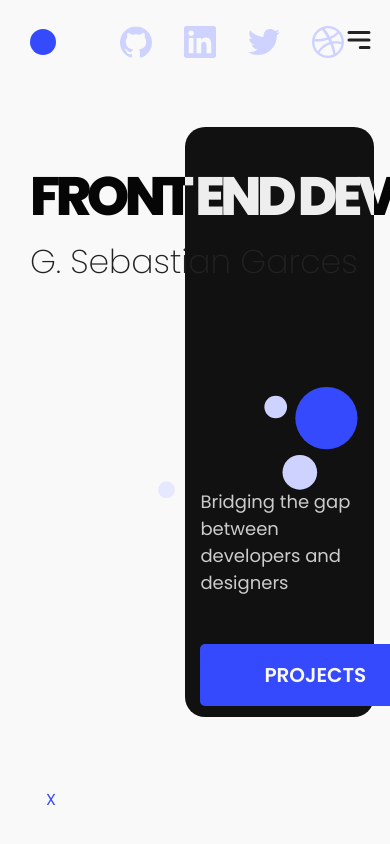
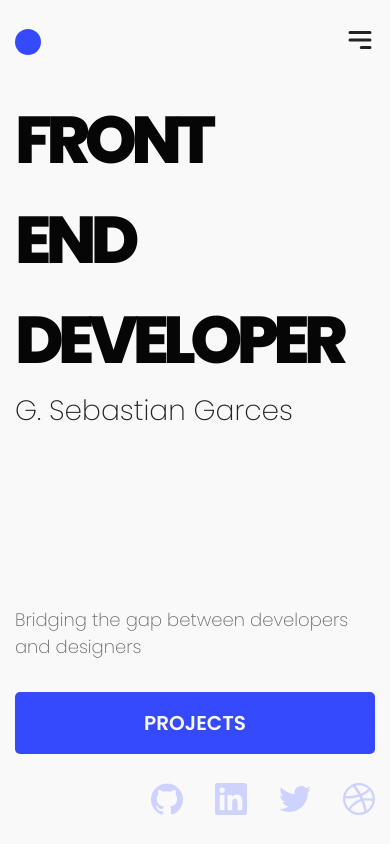
Before and after one commit to SebastianGarces/gsgarces, a Next.js app: page / in a window 390 px wide. Built offline with nearby package versions, Linux system fonts and the light colour scheme.

Commit message:
continued work with responsive layout - set clamp and fallback on text

```diff
--- a/src/components/shared/BottomNav.jsx
+++ b/src/components/shared/BottomNav.jsx
@@ -1,13 +1,46 @@
 import { NavLink } from './NavLink'
 import styled from 'styled-components'
+import { Github, Linkedin, Twitter, Dribbble } from '../svg'
+import colors from '../../utils/colors'
 
 export const BottomNav = () => {
 	return (
 		<Footer>
 			<NavContainer>
-				<TopNav>
-					<NavLink href="/projects">X</NavLink>
-				</TopNav>
+				<Socials>
+					<IconWrapper
+						href="https://github.com/SebastianGarces"
+						target="_blank"
+						aria-label="Github Profile"
+						rel="noopener"
+					>
+						<Github />
+					</IconWrapper>
+					<IconWrapper
+						href="https://www.linkedin.com/in/gsebastiangarces/"
+						target="_blank"
+						aria-label="LinkedIn Profile"
+						rel="noopener"
+					>
+						<Linkedin />
+					</IconWrapper>
+					<IconWrapper
+						href="https://twitter.com/gsgarces"
+						target="_blank"
+						aria-label="Twitter Profile"
+						rel="noopener"
+					>
+						<Twitter />
+					</IconWrapper>
+					<IconWrapper
+						href="https://dribbble.com/g_sebastian"
+						target="_blank"
+						aria-label="Dribbble Profile"
+						rel="noopener"
+					>
+						<Dribbble />
+					</IconWrapper>
+				</Socials>
 			</NavContainer>
 		</Footer>
 	)
@@ -17,23 +50,44 @@ const Footer = styled.footer`
 	display: none;
 	grid-area: bot-nav;
 
-	@media (max-width: 1024px) {
-		display: grid;
-		grid-template-columns: 1rem 1fr 1rem;
-		grid-template-areas: '... nav ...';
+	@media (max-width: 768px) {
+		display: flex;
 	}
 `
 
-const TopNav = styled.nav`
-	padding: 1rem 0;
+const NavContainer = styled.div`
+	display: flex;
+	justify-content: flex-end;
+	align-items: center;
 	width: 100%;
-	display: flex;
-	align-items: center;
 `
 
-const NavContainer = styled.div`
+const Socials = styled.div`
 	grid-area: nav;
 	display: flex;
 	justify-content: center;
 	align-items: center;
+
+	a {
+		svg {
+			path {
+				transition: fill 150ms ease-in-out;
+			}
+		}
+
+		&:hover,
+		&:focus {
+			svg {
+				path {
+					fill: ${colors('main.primary')};
+				}
+			}
+		}
+	}
 `
+
+const IconWrapper = styled.a`
+	display: flex;
+	align-items: center;
+	margin-left: 2rem;
+`
--- a/src/components/shared/Layout.jsx
+++ b/src/components/shared/Layout.jsx
@@ -18,16 +18,12 @@ export const Layout = ({ children }) => {
 }
 
 const Container = styled.div`
-	height: 100vh;
-	width: 100vw;
-	overflow: hidden;
+	min-height: 100vh;
 	color: ${colors('main.primary')};
 
 	display: grid;
 	grid-template-columns: repeat(13, 1fr);
 	grid-gap: 20px;
-
-	justify-content: center;
 
 	@media (max-width: 1024px) {
 		grid-gap: 0px;
@@ -43,22 +39,19 @@ const ContentWrapper = styled.main`
 		'top-nav'
 		'...';
 
-	@media (max-width: 1024px) {
+	@media (max-width: 2200px) {
 		grid-column: 2/13;
+		grid-template-rows: 90px 1fr 50px;
+	}
+
+	@media (max-width: 768px) {
+		grid-column: 1/14;
+		padding: 0 15px;
 		grid-template-rows: 90px 1fr 90px;
 		grid-template-areas:
 			'top-nav'
 			'.......'
 			'bot-nav';
-	}
-
-	@media (max-width: 835px) {
-		grid-column: 1/14;
-		padding: 0 30px;
-	}
-
-	@media (min-width: 1024px) {
-		grid-column: 2/13;
 	}
 
 	@media (min-width: 2600px) {
--- a/src/components/shared/TopNav.jsx
+++ b/src/components/shared/TopNav.jsx
@@ -51,7 +51,6 @@ export const TopNav = () => {
 				</Socials>
 				<Links>
 					<NavLink href="/about">About</NavLink>
-					<NavLink href="/experience">Experience</NavLink>
 					<NavLink href="/projects">Projects</NavLink>
 					<NavLink href="/keyframes">Keyframes</NavLink>
 					<NavLink href="/contact-me">Contact me</NavLink>
@@ -108,6 +107,10 @@ const Socials = styled.div`
 			}
 		}
 	}
+
+	@media (max-width: 768px) {
+		display: none;
+	}
 `
 
 const Links = styled.div`
--- a/src/components/svg/CircleGroup.jsx
+++ b/src/components/svg/CircleGroup.jsx
@@ -1,14 +1,14 @@
 export const CircleGroup = () => (
 	<svg
-		width="424"
-		height="236"
-		viewBox="0 0 424 236"
+		width="432"
+		height="218"
+		viewBox="0 0 432 218"
 		fill="none"
 		xmlns="http://www.w3.org/2000/svg"
 	>
-		<circle cx="357.059" cy="65.9926" r="65.9926" fill="#364AFD" />
-		<circle cx="249.548" cy="42.3926" r="24.037" fill="#CDD2FE" />
-		<circle cx="300.681" cy="180.933" r="36.7111" fill="#CDD2FE" />
-		<circle cx="17.9185" cy="218.081" r="17.9185" fill="#E6E8FF" />
+		<circle cx="365.059" cy="65.9926" r="65.9926" fill="#364AFD" />
+		<circle cx="257.548" cy="42.3926" r="24.037" fill="#CDD2FE" />
+		<circle cx="308.681" cy="180.933" r="36.7111" fill="#CDD2FE" />
+		<circle cx="17.9185" cy="155.919" r="17.9185" fill="#E6E8FF" />
 	</svg>
 )
--- a/src/pages/index.jsx
+++ b/src/pages/index.jsx
@@ -8,7 +8,7 @@ export const Home = () => (
 		<ContentWrapper>
 			<Hero>
 				<HeadingWrapper>
-					<Heading>Front End Developer</Heading>
+					<Heading>Front &nbsp; End &nbsp; Developer</Heading>
 					<SubHeading>
 						G. Sebastian Garces
 						<Circles>
@@ -30,13 +30,22 @@ const Container = styled.section`
 	width: 100%;
 	display: flex;
 	align-items: center;
+
+	@media (max-width: 1024px) {
+		align-content: space-between;
+	}
 `
 
 const ContentWrapper = styled.div`
-	position: relative;
 	height: fit-content;
 	display: flex;
 	width: 100%;
+
+	@media (max-width: 1024px) {
+		flex-direction: column;
+		height: 100%;
+		justify-content: space-between;
+	}
 `
 
 const Hero = styled.div`
@@ -47,29 +56,111 @@ const Hero = styled.div`
 	padding-top: 3.5vh;
 	width: 45%;
 	height: 70vh;
+
+	@media (max-width: 1024px) {
+		height: min-content;
+	}
+
+	@media (max-width: 768px) {
+		width: 100%;
+		padding-top: 0;
+	}
 `
 
 const HeadingWrapper = styled.div`
 	position: absolute;
 	width: max-content;
+
+	@media (max-width: 1024px) {
+		position: static;
+		width: fit-content;
+	}
 `
 
 const Heading = styled(motion.h1)`
 	color: ${colors('text.diff')};
 	font-weight: 800;
-	font-size: clamp(54px, 6.5vw, 120px);
+	font-size: 120px;
 	letter-spacing: -0.085em;
 	text-transform: uppercase;
 	mix-blend-mode: difference;
 	z-index: 5;
+
+	@media (max-width: 1500px) {
+		font-size: 98px;
+	}
+
+	@media (max-width: 1215px) {
+		font-size: 68px;
+	}
+
+	@media (max-width: 1024px) {
+		font-size: 120px;
+		width: 70%;
+	}
+
+	@media (max-width: 768px) {
+		width: 60%;
+		font-size: 120px;
+	}
+
+	@media (max-width: 640px) {
+		font-size: 100px;
+	}
+
+	@media (max-width: 530px) {
+		font-size: 80px;
+	}
+
+	@media (max-width: 440px) {
+		font-size: 54px;
+		width: 60%;
+	}
+
+	@supports (font-size: clamp(54px, 6.5vw, 120px)) {
+		font-size: clamp(54px, 6.5vw, 120px);
+
+		@media (max-width: 1024px) {
+			font-size: clamp(54px, 17vw, 100px);
+		}
+	}
 `
 
 const SubHeading = styled(motion.h2)`
 	position: relative;
 	width: fit-content;
 	font-weight: 200;
-	font-size: clamp(33px, 2.5vw, 48px);
+	font-size: 48px;
+
 	color: ${colors('text.primary')};
+
+	@media (max-width: 1500px) {
+		font-size: 48px;
+	}
+
+	@media (max-width: 1350px) {
+		font-size: 42px;
+	}
+
+	@media (max-width: 1150px) {
+		font-size: 38px;
+	}
+
+	@media (max-width: 767px) {
+		font-size: 38px;
+	}
+
+	@media (max-width: 530px) {
+		font-size: 28px;
+	}
+
+	@supports (font-size: clamp(33px, 2.5vw, 48px)) {
+		font-size: clamp(33px, 2.5vw, 48px);
+
+		@media (max-width: 1024px) {
+			font-size: clamp(28px, 4.5vw, 38px);
+		}
+	}
 `
 
 const AccentSquare = styled.div`
@@ -82,10 +173,14 @@ const AccentSquare = styled.div`
 	flex-direction: column;
 	justify-content: flex-end;
 
+	@media (min-width: 3200px) {
+		padding: 2vw;
+	}
+
 	h2 {
 		color: ${colors('text.white_light')};
-		font-size: clamp(18px, 2vw, 48px);
-		font-weight: 400;
+		font-size: clamp(18px, 2vw, 38px);
+		font-weight: 200;
 		margin-bottom: 3rem;
 	}
 
@@ -110,6 +205,23 @@ const AccentSquare = styled.div`
 			outline: none;
 		}
 	}
+
+	@media (max-width: 1024px) {
+		background-color: transparent;
+		height: min-content;
+		width: 100%;
+		padding: 0;
+
+		h2 {
+			color: ${colors('text.primary_lightest')};
+			font-size: clamp(18px, 3vw, 30px);
+			margin-bottom: 2rem;
+		}
+
+		button {
+			width: 100%;
+		}
+	}
 `
 
 const Circles = styled.div`
@@ -117,8 +229,12 @@ const Circles = styled.div`
 	right: 0;
 	top: 300%;
 
+	@media (max-width: 1024px) {
+		display: none;
+	}
+
 	svg {
-		width: clamp(200px, 15vw, 400px);
+		width: clamp(200px, 25vw, 400px);
 		height: auto;
 	}
 `
--- a/src/styles/theme.js
+++ b/src/styles/theme.js
@@ -13,6 +13,7 @@ const theme = {
 		text: {
 			primary: '#222',
 			primary_lighter: '#444',
+			primary_lightest: '#666',
 			white: '#F9F9F9',
 			white_light: '#CCCCCC',
 			diff: '#FFF',
```
